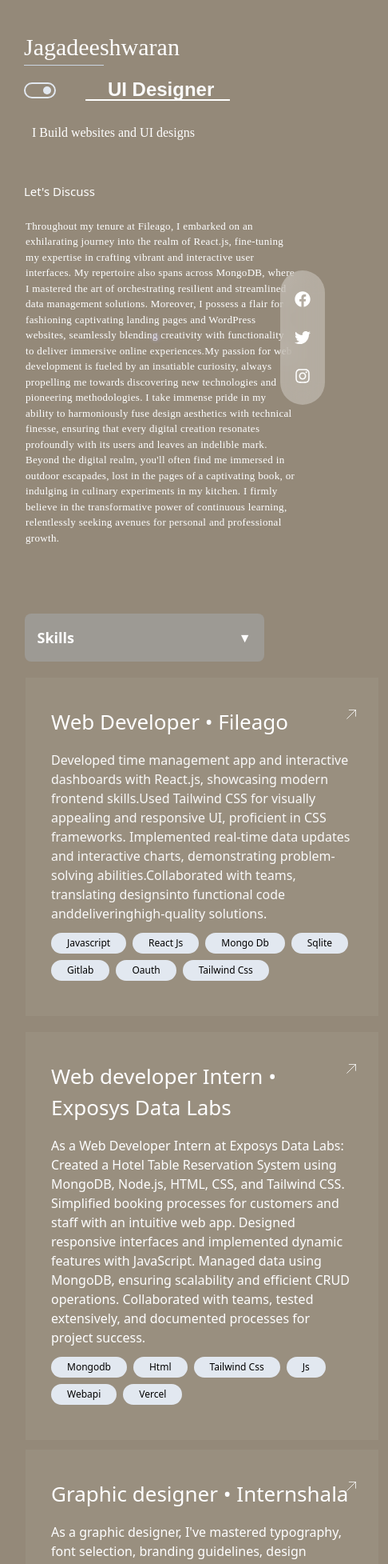
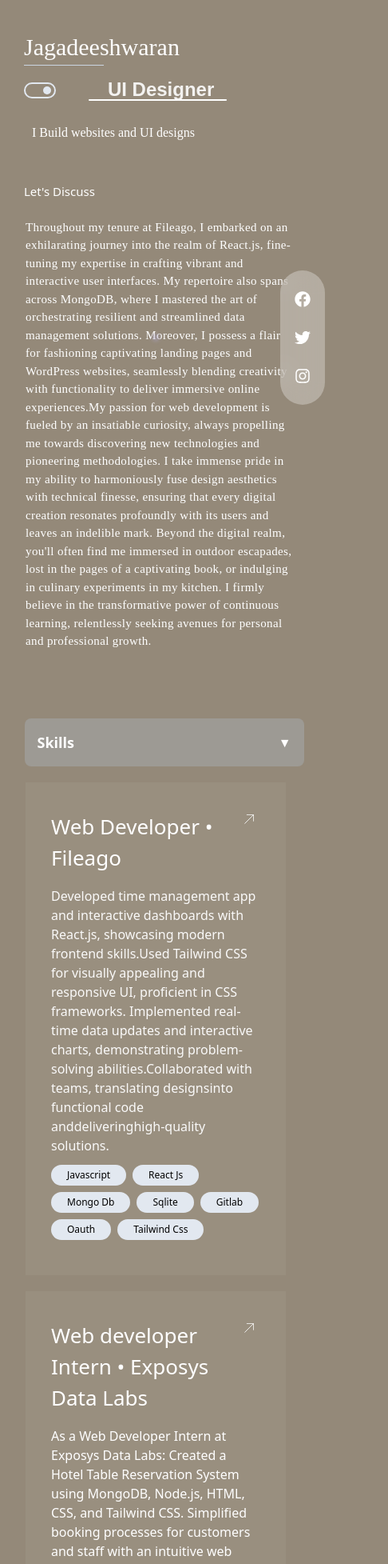
Before and after one commit to JAGADEESHWARAN20/my-project, a Next.js app: page /homepage in a window 390 px wide. Shown: the top 1955 px of the page at 80% size, 486 px wide, since content can reach past the window. Built offline with nearby package versions, Linux system fonts and the light colour scheme.

Commit message:
updated home page and loading screen again

```diff
--- a/pages/homepage.tsx
+++ b/pages/homepage.tsx
@@ -273,7 +273,7 @@ const projects = [
   }
  }, [isClicked]);
 
- const fontabout = "font-['poppins'] xsm:text-[12px] sm:text-[13px] md:text-[14px] lg:text-[15px] xl:text-[16px] xxl:text-[17px]   tracking-wide           lg:text-opacity-60 lg:hover:text-opacity-100 duration-300     sm:text-white    font-thin"
+ const fontabout = "font-['poppins'] sm:w-[100%] xsm:text-[22px] sm:text-[15px] md:text-[24px] lg:text-[15px] xl:text-[16px] xxl:text-[17px]   tracking-wide           lg:text-opacity-60 lg:hover:text-opacity-100 duration-300     sm:text-white    font-thin"
  const font = "xsm:text-[20px] sm:text-[30px] md:text-[40px] lg:text-[50px] xl:text-[60px] xxl:text-[70px]"
  const buttonstyles = {ResumeButton:"px-5 text-opacity-30 w-[250px] py-2 flex hover:gap-4 items-center duration-100 gap-2 text-slate-300 capitalize hover:text-slate-200 cursor-pointer duration-50 ",Button:"px-5 text-opacity-30 w-[250px] py-2 flex hover:gap-4 items-center duration-100 gap-2 text-slate-300 capitalize hover:text-slate-200 cursor-pointer duration-50 "}
 
@@ -284,7 +284,7 @@ const projects = [
     setIsExpanded(!isExpanded);
   };
   const styles = {
-  container: 'sm:w-[300px] lg:w-[700px] sm:mx-[3%] lg:mx-[0%] bg-blue-200 bg-opacity-20 text-white rounded-lg',
+  container: 'sm:w-[100%] lg:w-[600px] sm:mx-[3%] lg:mx-[0%] bg-blue-200 bg-opacity-20 text-white rounded-lg',
   header: 'flex justify-between items-center p-4 cursor-pointer',
   headerText: 'text-lg font-semibold',
   icon: 'transform transition-transform duration-300',
@@ -300,9 +300,9 @@ const projects = [
 };
 
 
- return (
-  <div
-   className={`w-[100%] xsm:w-[100vw] h-[100vh]  lg:fixed xsm:relative text-white    py-9 fixed  `}
+  return (
+   <section className="w-[100%]">  <div
+   className={`w-[100%] xsm:w-[100%] h-[100vh]  lg:fixed xsm:relative text-white    py-9 fixed  `}
   >
      {isLoading && <LoadingScreen onLoadingComplete={() => setIsLoading(false)} />}
 
@@ -447,12 +447,12 @@ const projects = [
     </div>
     <div
      id="RightSIde"
-     className="  w-1/2  xsm:w-full  lg:overflow-scroll xsm:overflow-visible   overflow-scroll xsm:px-5   h-screen px-5 flex-col flex items-start xsm:items-start justify-start"
+     className="  w-1/2 lg:w-1/2 xsm:w-[100%]  lg:overflow-scroll xsm:overflow-visible   overflow-scroll xsm:px-5   h-screen px-5 flex-col flex items-start xsm:items-start justify-start"
      >
      <div
       onMouseEnter={()=>mouseItemEnter("about")}
       id="about"
-      className=" items-start flex lg:pt-[65px] sm:pb-[85px] sm:text-start xsm:pl-3 sm:pt-[20px] sm:py-[20px] lg:w-3/4 xsm:w-full     text-left    text-wrap      relative"
+      className=" items-start flex lg:pt-[65px] sm:pb-[85px] sm:text-start xsm:pl-3 sm:pt-[20px] sm:py-[20px] lg:w-3/4 xsm:w-[100%]     text-justify    text-wrap      relative"
       >
       <div className={`${fontabout} `}>
        {about}
@@ -484,12 +484,12 @@ const projects = [
      onMouseEnter={()=>mouseItemEnter("experience")}
       ref={experienceRef}
       id="experience"
-      className="items-start     flex px-3       py-[10px]     sm:py-[20px]    lg:w-3/4 relative"
+      className="items-start     flex px-3       py-[10px]     sm:py-[20px] sm:w-[100%] sm:mr-[5%]   lg:w-[100%] relative"
       >
       <div className="">
        <div className="font-poppins      group       pb-[20px] ">
             <div className="  xsm:bg-white xsm:bg-opacity-5 xsm:px-[20px]     duration-100 py-5   lg:bg-transparent    lg:group-hover:bg-opacity-10 lg:group-hover:bg-white">
-            <div className="flex lg:w-auto   gap-2  items-start ml-3 cursor-pointer group relative py-4  text-[26px]  transition  duration-150">
+            <div className="flex lg:w-[100%]   gap-2  items-start mx-3 cursor-pointer group relative py-4  text-[26px]  transition  duration-150">
             {experiencetitle[0]} &bull; {experiencecompany[0]}
           <Link href={experienceLinks[0]}>
           <svg
@@ -514,7 +514,7 @@ const projects = [
           {experienceData[0]}
          </div>
 
-         <div className="w-[100vw]  flex  flex-wrap  gap-2 ml-3 mt-3 mb-6  text-[12px]"> {Keyskills.Workone.split(",").map(
+         <div className="w-[100%]  flex  flex-wrap  gap-2 mx-3 mt-3 mb-6  text-[12px]"> {Keyskills.Workone.split(",").map(
            (skill, index) => (
              <span key={index} className={styleskills}>
              {skill}
@@ -526,7 +526,7 @@ const projects = [
        </div>
        <div className="font-poppins      group    pb-3">
         <div className="lg:bg-transparent    lg:group-hover:bg-opacity-10 lg:group-hover:bg-white xsm:bg-white xsm:bg-opacity-5 xsm:px-[20px]    py-5        group-hover:bg-opacity-10">
-         <div className="flex lg:w-auto   gap-2  items-start cursor-pointer     ml-3    group     text-[26px]  relative          py-4           transition   duration-150">
+         <div className="flex lg:w-auto   gap-2  items-start cursor-pointer     mx-3    group     text-[26px]  relative          py-4           transition   duration-150">
           {experiencetitle[1]} &bull; {experiencecompany[1]}
           <Link href={experienceLinks[1]}>
           <svg
@@ -553,7 +553,7 @@ const projects = [
           >
           {experienceData[1]}
          </div>
-         <div className="w-[100vw]  flex  flex-wrap  gap-2  ml-3 mt-3  mb-6  text-[12px]">
+         <div className="w-[100%]  flex  flex-wrap  gap-2  mx-3 mt-3  mb-6  text-[12px]">
           {Keyskills.Worktwo.split(",").map(
             (skill, index) => (
               <span key={index} className={styleskills}>
@@ -566,7 +566,7 @@ const projects = [
        </div>
        <div className="font-poppins group pb-3 ">
         <div className="lg:bg-transparent    lg:group-hover:bg-opacity-10 lg:group-hover:bg-white    xsm:bg-white xsm:bg-opacity-5 xsm:px-[20px] py-5  px-3 group-hover:bg-opacity-10">
-         <div className="flex lg:w-auto  gap-2 items-start ml-3   cursor-pointer group  relative   text-[26px] py-4 transition   duration-150">
+         <div className="flex lg:w-auto  gap-2 items-start mx-3   cursor-pointer group  relative   text-[26px] py-4 transition   duration-150">
           {experiencetitle[2]} &bull; {experiencecompany[2]}
           <Link href={experienceLinks[2]}>
           <svg
@@ -591,7 +591,7 @@ const projects = [
         >
           {experienceData[2]}
          </div>
-         <div className="w-[100vw]  flex flex-wrap   gap-2       ml-3   mt-3   mb-6    text-[12px]">
+         <div className="w-[100%]  flex flex-wrap   gap-2       mx-3   mt-3   mb-6    text-[12px]">
           {Keyskills.Workthree.split(",").map(
            (skill, index) => (
              <span key={index} className={styleskills}>
@@ -612,8 +612,8 @@ const projects = [
                 const skills = project.skills.split(',').map(skill => skill.trim());
 
                 return (
-                    <div key={projectIndex} style={{ marginBottom: '20px' }} className="bg-white relative flex flex-col bg-opacity-5 px-[50px] w-[100vw] py-[40px]  ">
-                        <div className="w-[100vw] flex justify-start items-center gap-[2%] pb-[12px]">
+                    <div key={projectIndex} style={{ marginBottom: '20px' }} className="bg-white relative flex flex-col bg-opacity-5 px-[50px] w-[100%] py-[40px]  ">
+                        <div className="w-[100%] flex justify-start items-center gap-[2%] pb-[12px]">
                         <h3 className="text-[20px] font-['poppins']">{project.title}</h3>
                         <Link href={project.Link}>
                         <svg xmlns="http://www.w3.org/2000/svg" x="0px" y="0px" width="50" height="50" className="hover:fill-white duration-150 cursor-pointer" viewBox="0 0 72 72">
@@ -621,7 +621,7 @@ const projects = [
                               </svg>
                         </Link>
                         </div>
-                        <p className=" p-[8px] py-[5px] mb-5 lg:rounded-full xsm:rounded-md xsm:w-1/3 bg-green-600 lg:w-1/6 items-center flex justify-center">{project.type}</p>
+                        <p className=" p-[8px] py-[5px] mb-5 lg:rounded-full xsm:rounded-md xsm:w-3/4 bg-green-600 lg:w-1/3 items-center flex justify-center">{project.type}</p>
                         <div className="flex gap-4 flex-wrap">
                             {skills.map((skill, skillIndex) => (
                                 <div
@@ -629,7 +629,7 @@ const projects = [
                                     style={{
                                       display:"flex",
                                     }}
-                                    className="bg-slate-800 px-[20px] py-[10px] rounded-full"
+                                    className="bg-slate-800 text-[12px] px-[20px] py-[10px] rounded-full"
                                 >
                                     {skill}
                                 </div>
@@ -666,7 +666,9 @@ const projects = [
     ></div>
 
     </div>
-  </div>
+    </div>
+    </section>
+
  );
 };
 
```
